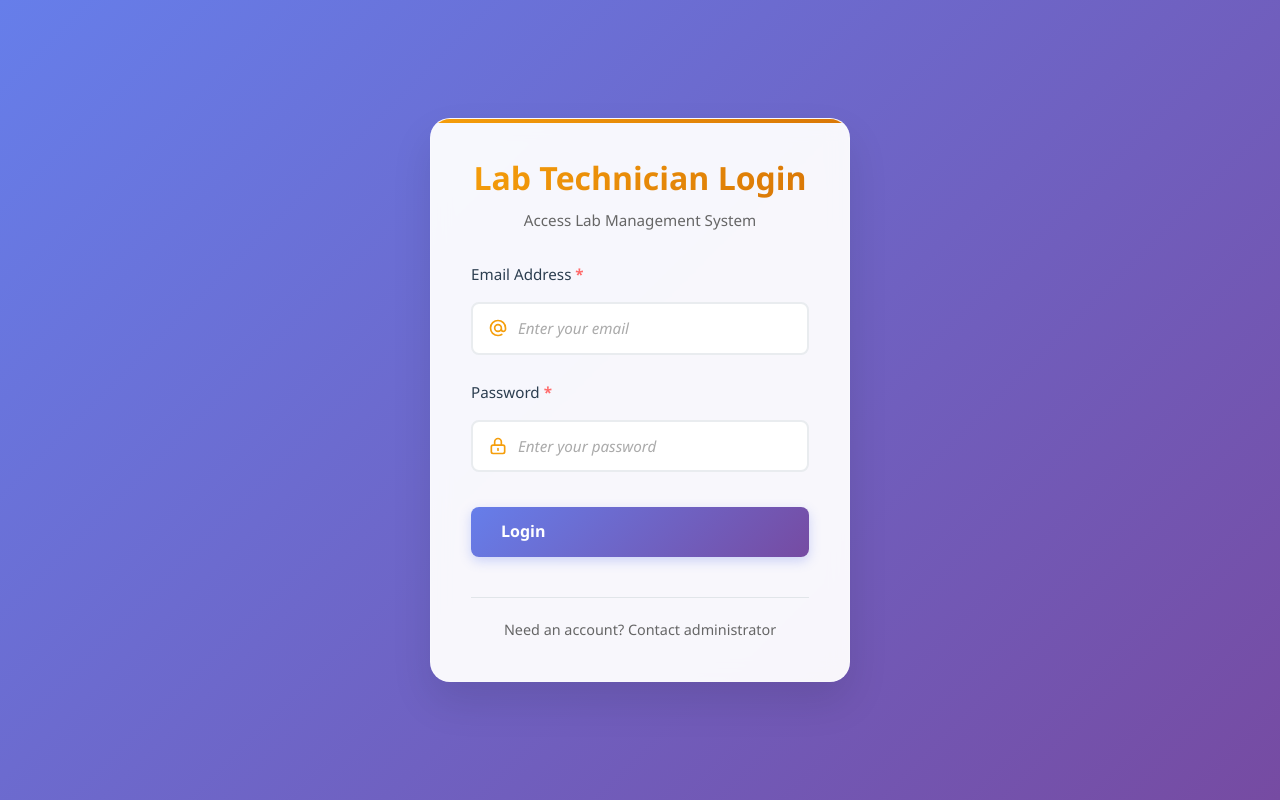
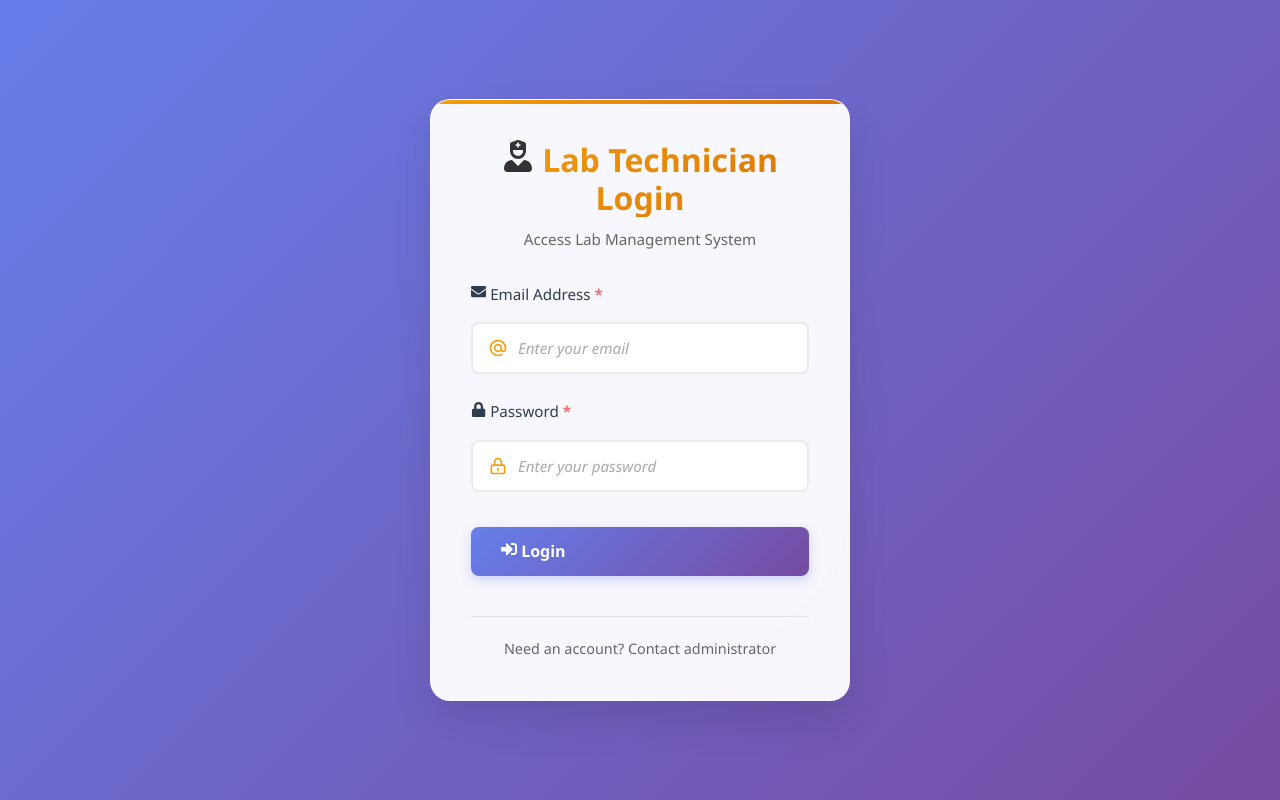
Before and after one commit to MidhulaRajesh/hospital-erp, a React (Vite) app in the folder lifelink-erp/: page /lab-login in a window 1280 px wide. Built offline with nearby package versions, Linux system fonts and the light colour scheme.

Commit message:
Lab Tech login completed

```diff
--- a/lifelink-erp/src/LabTechLogin.jsx
+++ b/lifelink-erp/src/LabTechLogin.jsx
@@ -1,4 +1,5 @@
 import React, { useState } from 'react';
+import { FaUserNurse, FaEnvelope, FaLock, FaSignInAlt, FaSpinner } from 'react-icons/fa';
 import { useNavigate } from 'react-router-dom';
 import axios from 'axios';
 import './LabTechLogin.css';
@@ -39,11 +40,11 @@ const LabTechLogin = ({ setLabTechData }) => {
   return (
     <div className="lab-login-container">
       <form className="lab-login-form" onSubmit={handleSubmit}>
-        <h2>Lab Technician Login</h2>
-        <p className="lab-login-subtitle">Access Lab Management System</p>
+  <h2><FaUserNurse /> Lab Technician Login</h2>
+  <p className="lab-login-subtitle">Access Lab Management System</p>
 
         <div className="form-group">
-          <label htmlFor="email">Email Address</label>
+          <label htmlFor="email"><FaEnvelope /> Email Address</label>
           <input
             type="email"
             id="email"
@@ -57,7 +58,7 @@ const LabTechLogin = ({ setLabTechData }) => {
         </div>
 
         <div className="form-group">
-          <label htmlFor="password">Password</label>
+          <label htmlFor="password"><FaLock /> Password</label>
           <input
             type="password"
             id="password"
@@ -75,7 +76,7 @@ const LabTechLogin = ({ setLabTechData }) => {
           className={`submit-btn ${isLoading ? 'loading' : ''}`}
           disabled={isLoading}
         >
-          {isLoading ? 'Logging in...' : 'Login'}
+          {isLoading ? <span><FaSpinner className="icon-spin" /> Logging in...</span> : <span><FaSignInAlt /> Login</span>}
         </button>
 
         {message && <p className="message">{message}</p>}
```
